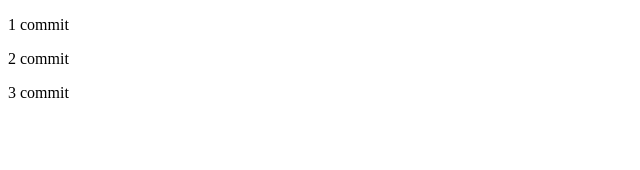
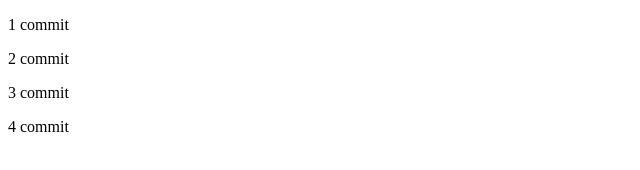
Before and after one commit to SergioA3728/pagina_martes_3, a plain HTML site: page index.html in a window 1280 px wide. Shown: the full height of the page, 0-640 px from the left. Drawn offline with Linux system fonts and the light colour scheme.

Commit message:
5 commit

```diff
--- a/index.html
+++ b/index.html
@@ -9,5 +9,6 @@
     <p>1 commit</p>
     <p>2 commit</p>
     <p>3 commit</p>
+    <p>4 commit</p>
 </body>
 </html>
```
